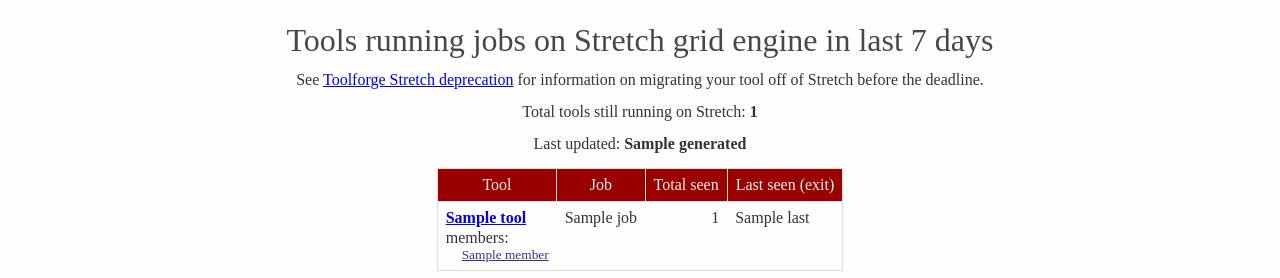
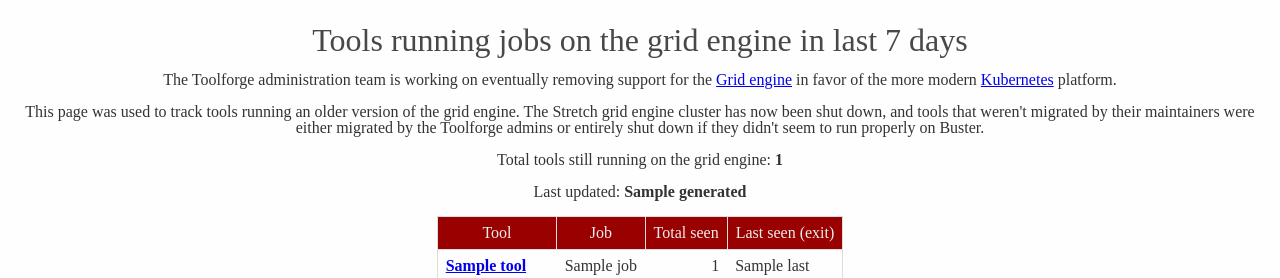
Before and after one commit to toolforge/precise-tools, a Flask app: template templates/home.html in a window 1280 px wide. Shown: the top 278 px of the page. Run offline with Flask 2, Linux system fonts and the light colour scheme; the template is opened without the code that fills it: most values are stand-ins (such as "Sample title", 1, 10 or a date in 2020).

Commit message:
Rebrand for tracking the entire grid shutdown

```diff
--- a/app.py
+++ b/app.py
@@ -28,7 +28,7 @@ import precise_tools
 
 
 app = flask.Flask(__name__)
-toolforge.set_user_agent('stretch-tools')
+toolforge.set_user_agent('grid-deprecation')
 
 
 @app.route('/')
--- a/nag.py
+++ b/nag.py
@@ -57,7 +57,7 @@ The Toolforge admin team
 
 def get_maintainer_info():
     maintainers = collections.defaultdict(set)
-    r = requests.get('https://stretch-tools.toolforge.org/json')
+    r = requests.get('https://grid-deprecation.toolforge.org/json')
     trusty_tools = r.json()
     for tool, data in trusty_tools['tools'].items():
         if tool in EXCLUDED_TOOLS:
@@ -74,7 +74,7 @@ def send_message(server, maintainer, tools):
     )
     msg = email.message.EmailMessage()
     msg.set_content(body)
-    msg['Sender'] = '<tools.stretch-tools@toolforge.org>'
+    msg['Sender'] = '<tools.grid-deprecation@toolforge.org>'
     msg['From'] = 'Toolforge admins <tools.admin@toolforge.org>'
     msg['To'] = '<{}@toolforge.org>'.format(maintainer)
     msg['Reply-To'] = REPLY_TO
--- a/templates/home.html
+++ b/templates/home.html
@@ -1,10 +1,22 @@
 {% extends "layout.html" %}
 {% block body %}
-<h1>Tools running jobs on Stretch grid engine in last 7 days</h1>
+<h1>Tools running jobs on the grid engine in last 7 days</h1>
 
-<p>See <a href="https://wikitech.wikimedia.org/wiki/News/Toolforge_Stretch_deprecation">Toolforge Stretch deprecation</a> for information on migrating your tool off of Stretch before the deadline.</p>
+<p>
+  The Toolforge administration team is working on eventually removing
+  support for the <a href="https://wikitech.wikimedia.org/wiki/Help:Toolforge/Grid">
+  Grid engine</a> in favor of the more modern <a href="https://wikitech.wikimedia.org/wiki/Help:Toolforge/Kubernetes">
+  Kubernetes</a> platform.
+</p>
 
-<p>Total tools still running on Stretch: <var>{{ tools|count }}</var></p>
+<p>
+  This page was used to track tools running an older version of the grid engine.
+  The Stretch grid engine cluster has now been shut down, and tools that weren't
+  migrated by their maintainers were either migrated by the Toolforge admins or
+  entirely shut down if they didn't seem to run properly on Buster.
+</p>
+
+<p>Total tools still running on the grid engine: <var>{{ tools|count }}</var></p>
 <p>Last updated: <var>{{ generated }}</var></p>
 
 <table id="precise">
--- a/templates/layout.html
+++ b/templates/layout.html
@@ -5,7 +5,7 @@
     <meta charset="utf-8">
     <meta http-equiv="X-UA-Compatible" content="IE=edge">
     <meta name="viewport" content="initial-scale=1.0, user-scalable=yes, width=device-width">
-    <title>{% block title %}Tools still running on Stretch{% endblock %}</title>
+    <title>{% block title %}Tools still running on the grid engine{% endblock %}</title>
     <style>
     /* http://meyerweb.com/eric/tools/css/reset/
       v2.0 | 20110126
--- a/templates/tool.html
+++ b/templates/tool.html
@@ -1,6 +1,6 @@
 {% extends "layout.html" %}
 {% block body %}
-<h1>{{name}} jobs on Stretch grid engine in last 7 days</h1>
+<h1>{{name}} jobs on the grid engine in last 7 days</h1>
 
 <p>Last updated: <var>{{ generated }}</var></p>
 
--- a/templates/user.html
+++ b/templates/user.html
@@ -1,8 +1,8 @@
 {% extends "layout.html" %}
 {% block body %}
-<h1>Tools maintained by {{user}} running jobs on Stretch grid engine in last 7 days</h1>
+<h1>Tools maintained by {{user}} running jobs on the grid engine in last 7 days</h1>
 
-<p>{{user}}'s tools still running on Stretch: <var>{{ tools|count }}</var></p>
+<p>{{user}}'s tools still running on the grid engine: <var>{{ tools|count }}</var></p>
 <p>Last updated: <var>{{ generated }}</var></p>
 
 <table id="precise">
```
Also changed, not shown: precise_tools/__init__.py (+6 -18 lines).
